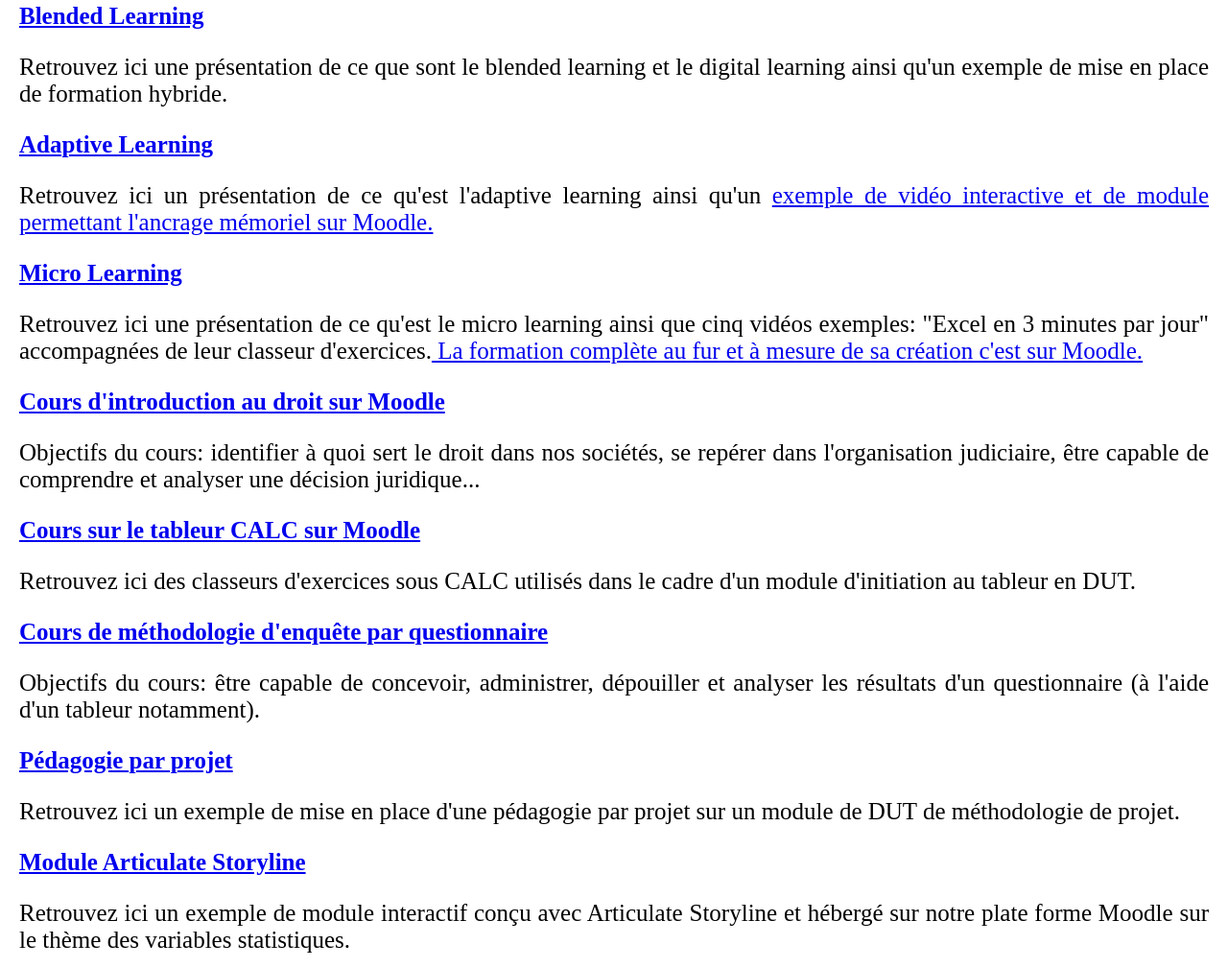
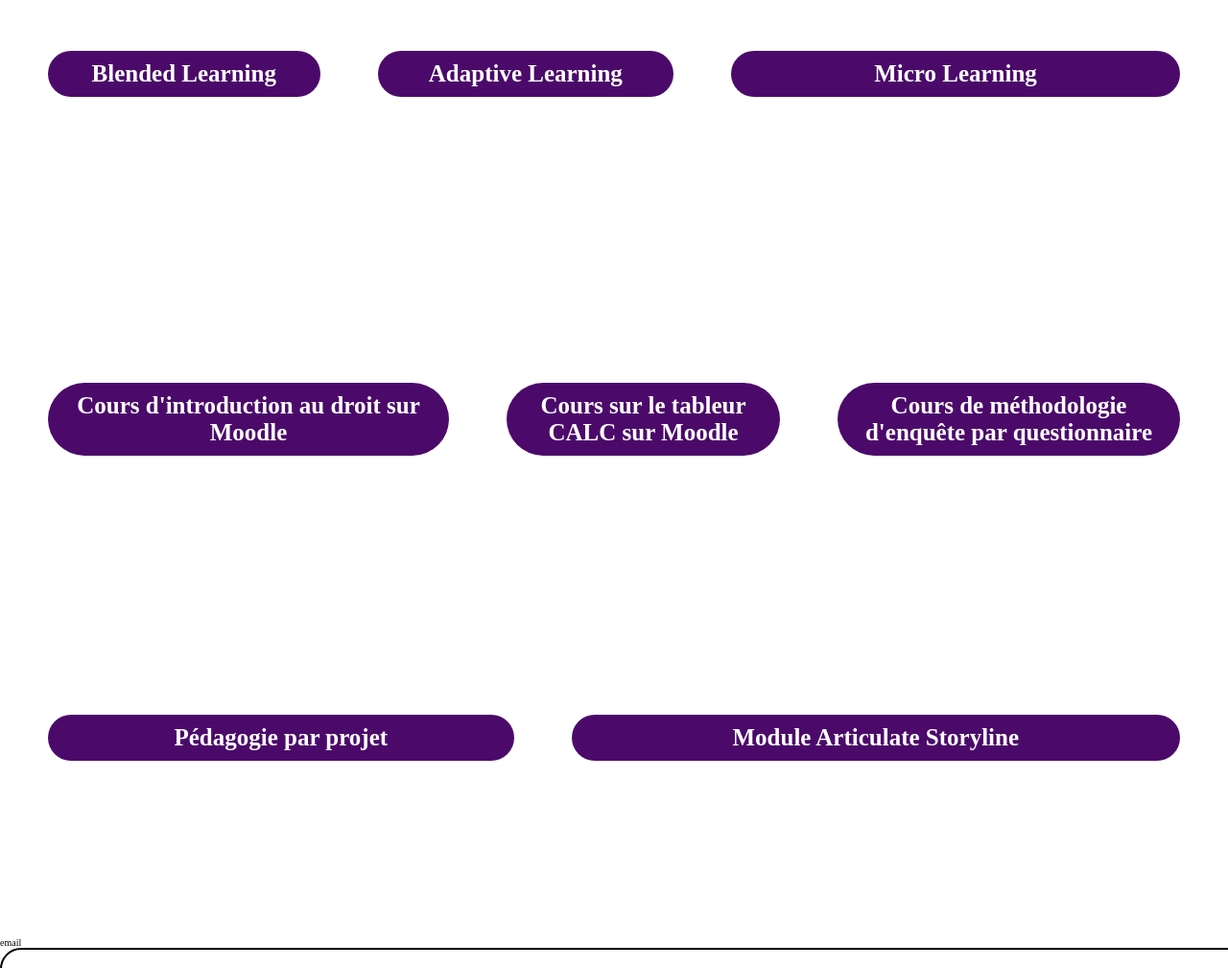
Before and after one commit to Cendres42/SiteK42Conseil, a plain HTML site: page index.html in a window 1280 px wide. Shown: the part 1762-2771 px from the top of the page at 96% size. Drawn offline with Linux system fonts and the light colour scheme.

Commit message:
Animations sur section ressources

```diff
--- a/StyleSheet1.scss
+++ b/StyleSheet1.scss
@@ -126,12 +126,23 @@ h1 {
         justify-content: center;
         text-align: center;
 
-        & a {
+        & a{
             color: $cd-txtviolet;
             text-decoration:none;
+          }
+
+      }
+    }
+  .bton{
+    transform:rotate(0deg);
+    transition:transform 500ms ease-in-out;
+    transform-origin: 50%;
+        &:hover {
+        transform: rotate(180deg);
+              }
         }
-    }
-}
+
+
 #Accueil {
     text-align: justify;
 
@@ -142,3 +153,39 @@ h1 {
         padding-right:37rem;
     }
 }
+.R1{
+  display:flex;
+  justify-content:space-around;
+  text-align:center;
+  }
+.cadreviolet {
+  margin:3rem;
+  & h3{
+  background: $cd-btn-start;
+  text-align:center;
+  font-size: 2rem;
+  /*cursor: pointer;*/
+  padding: 1rem 1rem;
+  border-radius: 5rem;
+
+  & a{
+    color:white;
+  }
+}
+  & a{
+      color:$cd-txtviolet;
+      text-align:center;
+      text-decoration:none;
+      }
+  }
+h3{
+  &:hover + .tourni {
+  transform: scaleX(1);
+        }
+}
+  .tourni{
+      transform-origin: left;
+      transform: scaleX(0);
+      transition: transform 500ms;
+
+          }
--- a/index.html
+++ b/index.html
@@ -54,7 +54,7 @@
     </div>
     <div id="Services">
         <div id="Services__ip">
-            <a href="IngenieriePedagogique.html"><span class="icon"><i class="far fa-lightbulb fa-2x"></i></span></a>
+          <div class="bton"><a href="IngenieriePedagogique.html"><span class="icon"><i class="far fa-lightbulb fa-2x"></i></span></a></div>
             <h4> <a href="IngenieriePedagogique.html"> Ing&eacute;nierie p&eacute;dagogique </a></h4>
             <p>
                 Pour rendre vos formations, plus interactives, plus attractives et plus efficaces.
@@ -62,22 +62,22 @@
             </p>
         </div>
         <div id="Services__if">
-             <a href="IngenierieDeFormation.html"><span class="icon"><i class="fab fa-chrome fa-2x"></i></span></a>
+             <div class="bton"><a href="IngenierieDeFormation.html"><span class="icon"><i class="fab fa-chrome fa-2x"></i></span></a></div>
             <h4><a href="IngenierieDeFormation.html">Ing&eacute;nierie de formation</a></h4>
             <p>Vous souhaitez mettre en place une nouvelle offre de formation? Nous la concevons avec vous dans une logique de comp&eacute;tences et d'employabilit&eacute;.</p>
         </div>
         <div id="Services__km">
-            <a href="KnowledgeManagement.html"><span class="icon"><i class="fab fa-gg fa-2x"></i></span></a>
+            <div class="bton"><a href="KnowledgeManagement.html"><span class="icon"><i class="fab fa-gg fa-2x"></i></span></a></div>
             <h4><a href="KnowledgeManagement.html"> Gestion des connaissances</a></h4>
             <p>Vous travaillez avec des salari&eacute;s qui disposent de nombreuses connaissances et comp&eacute;tences: nous vous proposons de les valoriser, de les diffuser mais surtout d'&eacute;viter de les perdre!</p>
         </div>
         <div id="Services__moodle">
-            <a href="http://moodle.k42conseil.fr/course/index.php" target="_blank"><span class="icon"><i class="fas fa-atom fa-2x"></i></span></a>
+            <div class="bton"><a href="http://moodle.k42conseil.fr/course/index.php" target="_blank"><span class="icon"><i class="fas fa-atom fa-2x"></i></span></a></div>
             <h4> <a href="http://moodle.k42conseil.fr/course/index.php" target="_blank">  Plate-forme Moodle </a></h4>
             <p>Vous souhaitez proposer des formations &agrave; distance et ne savez pas par où commencer? Nous vous proposons l'installation d'une plate-forme d'e-learning sur-mesure: Moodle.</p>
         </div>
         <div id="Services__digit">
-            <a href="DigitalisationDeFormation.html"> <span class="icon"><i class="fas fa-graduation-cap fa-2x"></i></span></a>
+            <div class="bton"><a href="DigitalisationDeFormation.html"> <span class="icon"><i class="fas fa-graduation-cap fa-2x"></i></span></a></div>
             <h4><a href="DigitalisationDeFormation.html"> Digitalisation de Formations </a> <span class="arrow"></span></h4>
             <p> Envie de digitaliser vos formations dans une logique d'optimisation ? Quelle que soit la plate-forme de ressources p&eacute;dagogique choisie, nous pourrons vous accompagner dans votre transformation digitale.</p>
         </div>
@@ -94,56 +94,64 @@
                 Nous mettons &agrave; votre disposition des ressources p&eacute;dagogiques et des exemples de p&eacute;dagogies innovantes.
                 Si vous ne trouvez pas ce que vous chercher, n'h&eacute;sitez pas &agrave; nous contacter.
             </p>
+            <div class="R1">
             <div class="cadreviolet">
                 <h3> <a href="BlendedLearning.html"> Blended Learning </a> <span class="arrow"></span></h3>
-                <div>
+                <div class="tourni">
                     <p>Retrouvez ici une pr&eacute;sentation de ce que sont le blended learning et le digital learning ainsi qu'un exemple de mise en place de formation hybride.</p>
                 </div>
             </div>
             <div class="cadreviolet">
                 <h3> <a href="AdaptiveLearning.html"> Adaptive Learning </a> <span class="arrow"></span></h3>
-                <div>
+                <div class="tourni">
                     <p>Retrouvez ici un pr&eacute;sentation de ce qu'est l'adaptive learning ainsi qu'un <a href="https://moodle.k42conseil.fr/course/view.php?id=7" target="_blank"> exemple de vid&eacute;o interactive et de module permettant l'ancrage m&eacute;moriel sur Moodle. </a> <span class="arrow"></span></p>
                 </div>
             </div>
             <div class="cadreviolet">
                 <h3> <a href="MicroLearning.html"> Micro Learning </a> <span class="arrow"></span></h3>
-                <div>
+              <div class="tourni">
                     <p>Retrouvez ici une pr&eacute;sentation de ce qu'est le micro learning ainsi que cinq vid&eacute;os exemples: "Excel en 3 minutes par jour" accompagn&eacute;es de leur classeur d'exercices.<a href="https://moodle.k42conseil.fr/course/view.php?id=6" target="_blank">  La formation compl&egrave;te au fur et &agrave; mesure de sa cr&eacute;ation c'est sur Moodle. </a> <span class="arrow"></span></p>
                 </div>
             </div>
+          </div>
+          <div class="R1">
             <div class="cadreviolet">
                 <h3> <a href="http://moodle.k42conseil.fr/course/view.php?id=4" target="_blank">  Cours d'introduction au droit sur Moodle </a> <span class="arrow"></span></h3>
-                <div>
+              <div class="tourni">
                     <p><span>Objectifs du cours: </span>identifier &agrave; quoi sert le droit dans nos soci&eacute;t&eacute;s, se rep&eacute;rer dans l'organisation judiciaire, &ecirc;tre capable de comprendre et analyser une d&eacute;cision juridique...</p>
                 </div>
-            </div>
+              </div>
             <div class="cadreviolet">
+
                 <h3> <a href="http://moodle.k42conseil.fr/course/view.php?id=3" target="_blank">  Cours sur le tableur CALC sur Moodle</a> <span class="arrow"></span></h3>
-                <div>
+
+              <div class="tourni">
                     <p> Retrouvez ici des classeurs d'exercices sous CALC utilis&eacute;s dans le cadre d'un module d'initiation au tableur en DUT.</p>
                 </div>
             </div>
             <div class="cadreviolet">
                 <h3> <a href="http://moodle.k42conseil.fr/course/view.php?id=2" target="_blank">  Cours de m&eacute;thodologie d'enqu&ecirc;te par questionnaire</a> <span class="arrow"></span></h3>
-                <div>
+                <div class="tourni">
                     <p><span></span> Objectifs du cours: être capable de concevoir, administrer, d&eacute;pouiller et analyser les r&eacute;sultats d'un questionnaire (&agrave; l'aide d'un tableur notamment).</p>
                 </div>
             </div>
+          </div>
+                <div class="R1">
             <div class="cadreviolet">
                 <h3> <a href="PedagogieParProjet.html">P&eacute;dagogie par projet </a> <span class="arrow"></span></h3>
-                <div>
+                <div class="tourni">
                     <p>Retrouvez ici un exemple de mise en place d'une p&eacute;dagogie par projet sur un module de DUT de m&eacute;thodologie de projet.</p>
                 </div>
             </div>
             <div class="cadreviolet">
                 <h3> <a href="https://moodle.k42conseil.fr/mod/scorm/view.php?id=41" target="_blank"> Module Articulate Storyline</a> <span class="arrow"></span></h3>
-                <div>
+                <div class="tourni">
                     <p>Retrouvez ici un exemple de module interactif conçu avec Articulate Storyline et h&eacute;berg&eacute; sur notre plate forme Moodle sur le thème des variables statistiques.</p>
                 </div>
             </div>
+          </div>
         </div>
-    </section>
+      </section>
 
     </div>
     <!--/////////////////////////// FOOTER \\\\\\\\\\\\\\\\\\\\\\\\\\\-->
```
Also changed, not shown: style.css.
